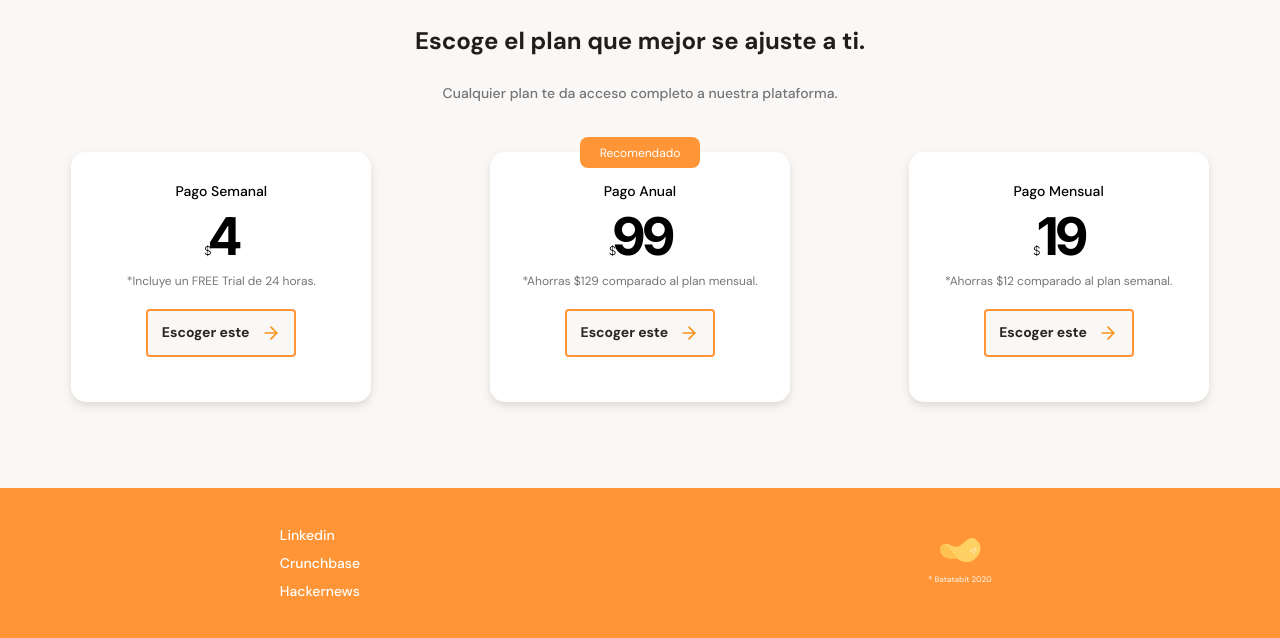
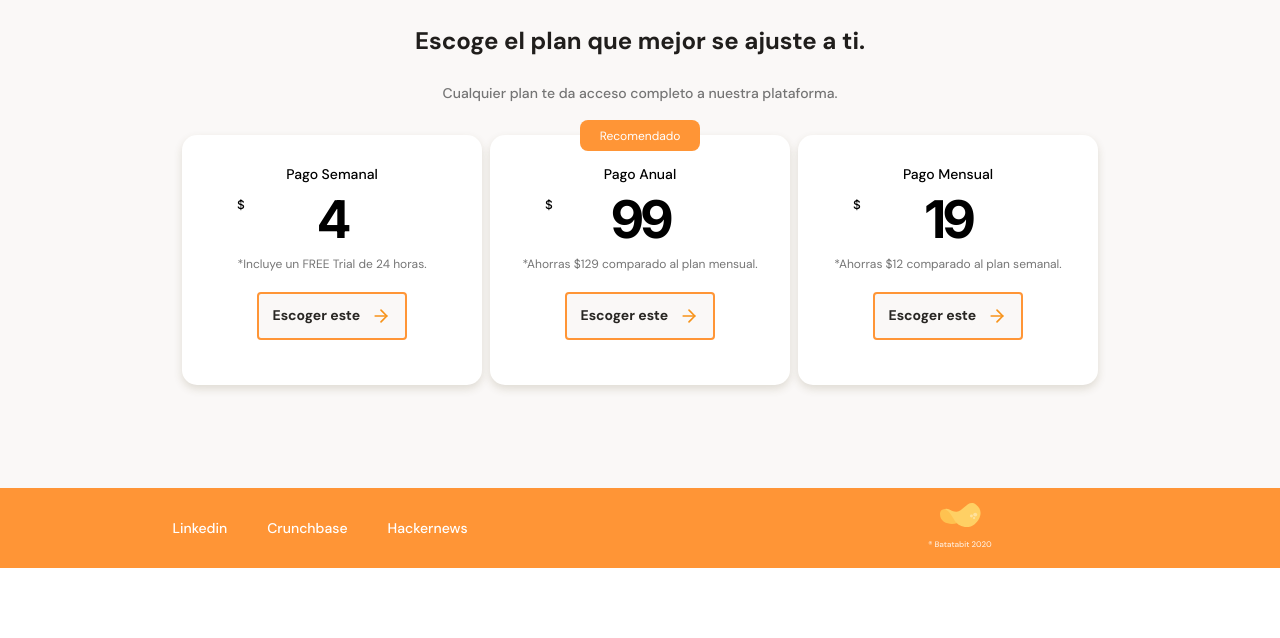
Before and after one commit to jennyanez/platzi-mobile-first, a plain HTML site: page index.html in a window 1280 px wide. Shown: the part 2152-2790 px from the top of the page. After the commit the page ends 2720 px from the top, so only its background shows below. Drawn offline with Linux system fonts and the light colour scheme.

Commit message:
adding styles to the tablet's footer

```diff
--- a/index.html
+++ b/index.html
@@ -129,7 +129,7 @@
                 <article class="plans-container--card">
                     <div class="plan-info-container">
                         <h3 class="plan-card--title">Pago Semanal</h3>
-                        <p class="plan-card--price"><span>$</span>4</p>
+                        <p class="plan-card--price"><span class="dollar-sign">$</span> 4</p>
                         <p class="plan-card--saving">*Incluye un FREE Trial de 24 horas.</p>
                         <button class="plan-card--ca">Escoger este <span></span></button>
                     </div>
@@ -138,7 +138,7 @@
                     <p class="recommended">Recomendado</p>
                     <div class="plan-info-container">
                         <h3 class="plan-card--title">Pago Anual</h3>
-                        <p class="plan-card--price"><span>$</span>99</p>
+                        <p class="plan-card--price"><span class="dollar-sign">$</span> 99</p>
                         <p class="plan-card--saving">*Ahorras $129 comparado al plan mensual.</p>
                         <button class="plan-card--ca">Escoger este <span></span></button>
                     </div>
@@ -146,7 +146,7 @@
                 <article class="plans-container--card">
                     <div class="plan-info-container">
                         <h3 class="plan-card--title">Pago Mensual</h3>
-                        <p class="plan-card--price"><span>$</span>19</p>
+                        <p class="plan-card--price"><span class="dollar-sign">$</span> 19</p>
                         <p class="plan-card--saving">*Ahorras $12 comparado al plan semanal.</p>
                         <button class="plan-card--ca">Escoger este <span></span></button>
                     </div>
--- a/style/style.css
+++ b/style/style.css
@@ -167,6 +167,15 @@ main{
     overflow-x: scroll;
     overscroll-behavior-x: contain;
     scroll-snap-type: x proximity;
+}
+
+.main-tables-container::-webkit-scrollbar-thumb {
+    background-color: var(--bitcoin-orange);
+}
+
+.main-tables-container::-webkit-scrollbar {
+    background-color: var(--soft-orange);
+    height: 3px;
 }
 
 .main-currency-table{
@@ -532,6 +541,16 @@ main{
     padding: 0 16px;
 }
 
+.plans-container--slider::-webkit-scrollbar {
+    background-color: var(--soft-orange);
+    height: 3px;
+}
+
+.plans-container--slider::-webkit-scrollbar-thumb {
+    background-color: var(--bitcoin-orange);
+}
+
+
 .plans-container--card{
     position: relative;
     scroll-snap-align: center;
@@ -539,7 +558,7 @@ main{
     min-width: 190px;
     max-width: 300px;
     height: 250px;
-    margin: 50px auto 0;
+    margin: auto 0;
     padding: 0 15px;
     background-color: var(--just-white);
     border-radius: 15px;
@@ -568,6 +587,7 @@ main{
 }
 
 .plan-card--price {
+    position: relative;
     padding: 5px 0;
     font-family: "Inter", sans-serif;
     font-size: 5.2rem;
@@ -577,8 +597,11 @@ main{
 }
 
 .plan-card--price span {
+    position: absolute;
+    top: 14px;
+    left: 40px;
     font-size: 1.2rem;
-    font-weight: 300;
+    font-weight: 500;
 }
 
 .plan-card--saving {
--- a/style/tablet.css
+++ b/style/tablet.css
@@ -14,3 +14,13 @@
 .plans-container--slider {
     justify-content: center;
 }
+
+footer {
+    height: 80px;
+}
+
+footer ul {
+    display: flex;
+    flex-direction: row;
+    gap: 40px;
+}
```
